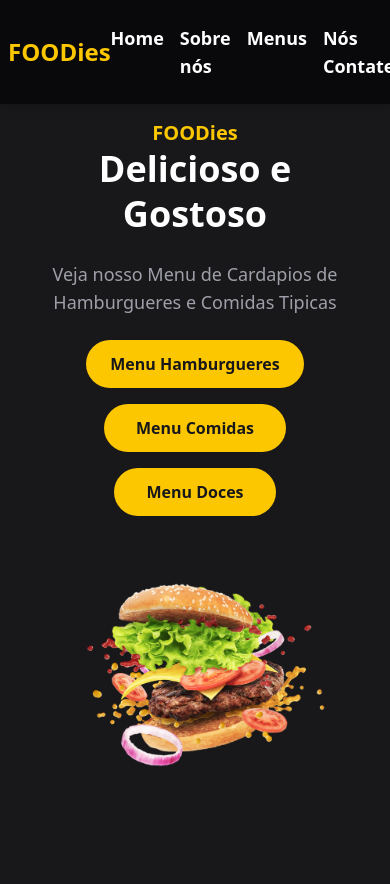
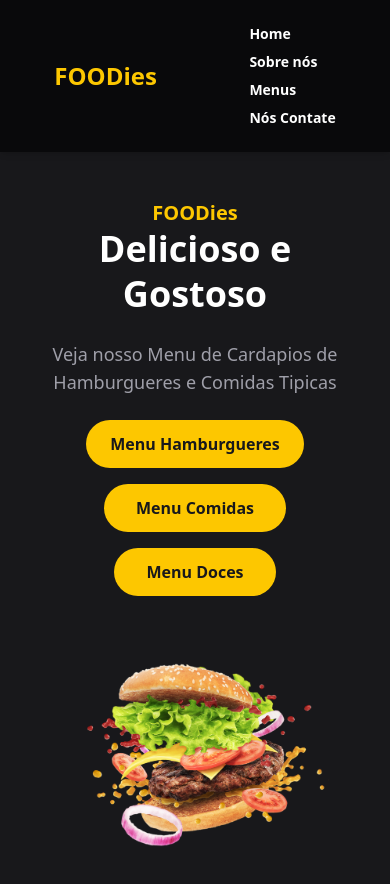
Before and after one commit to TauanMayk/Projeto_Site_Food, a React (Vite) app: page / in a window 390 px wide. Shown: the top 884 px of the page. Built offline with nearby package versions, Linux system fonts and the light colour scheme.

Commit message:
Melhorando o responsivo do Header e do Main

```diff
--- a/src/Menus/MenuPage/MenuPage.tsx
+++ b/src/Menus/MenuPage/MenuPage.tsx
@@ -20,7 +20,7 @@ export const MenuPage = () => {
         Voltar para o Começo
       </Link>
       <br />
-      <div className="flex gap-4 min-w-2xl max-[970px]:justify-center items-center max-[580px]:w-auto m-12">
+      <div className="flex flex-wrap justify-center lg:justify-start gap-4">
         <button
           className="bg-yellow-400 text-zinc-900 font-bold px-8 py-3 rounded-full hover:bg-red-600 hover:text-white cursor-pointer transition duration-500"
           onClick={() => setAbrirMenuBurguer(!abrirMenuBurguer)}
--- a/src/components/AboutPage/AboutPage.tsx
+++ b/src/components/AboutPage/AboutPage.tsx
@@ -13,7 +13,7 @@ export const AboutPage = () => {
       <br />
       <div className="w-auto h-auto bg-white text-black flex flex-col items-center justify-center gap-4 p-6 mt-8">
         <h1 className="text-2xl">Sobre nós</h1>
-        <p className="text-xl text-green-500 font-semibold mt-6 leading-1">
+        <p className="text-xl text-green-500 font-semibold mt-6">
           Nós fazemos Comidas deliciosas e gostosas e esperamos que os clientes
           estejam satisfeito com a nossa Comida.
         </p>
--- a/src/components/HeaderPage/HeaderPage.tsx
+++ b/src/components/HeaderPage/HeaderPage.tsx
@@ -10,7 +10,7 @@ export const HeaderPage = () => {
           <p className="hover:scale-125 transition duration-300">FOODies</p>
         </div>
         <motion.nav
-          className="page-header-menu flex flex-row gap-2 cursor-pointer text-lg space-x-2 font-semibold"
+          className="page-header-menu flex flex-col sm:flex-row gap-2 cursor-pointer text-sm md:text-lg space-x-2 font-semibold"
           initial={{ x: -120, opacity: 0 }}
           animate={{ x: 0, opacity: 1 }}
           transition={{ duration: 1.2, ease: "easeInOut" }}
--- a/src/components/MainPage/MainPage.tsx
+++ b/src/components/MainPage/MainPage.tsx
@@ -15,7 +15,7 @@ export const MainPage = () => {
     <>
       <HeaderPage />
       <main className="bg-zinc-900 text-white font-roboto flex max-[970px]:flex-col lg:flex-row items-center justify-center px-6 lg:px-24 py-24 gap-12 m-h-screen w-full">
-        <div className="max-w-xl text-center lg:text-left mt-6">
+        <div className="max-w-xl text-center lg:text-left mt-26">
           <small className="text-xl font-semibold leading-tight text-yellow-400">
             FOODies
           </small>
```
